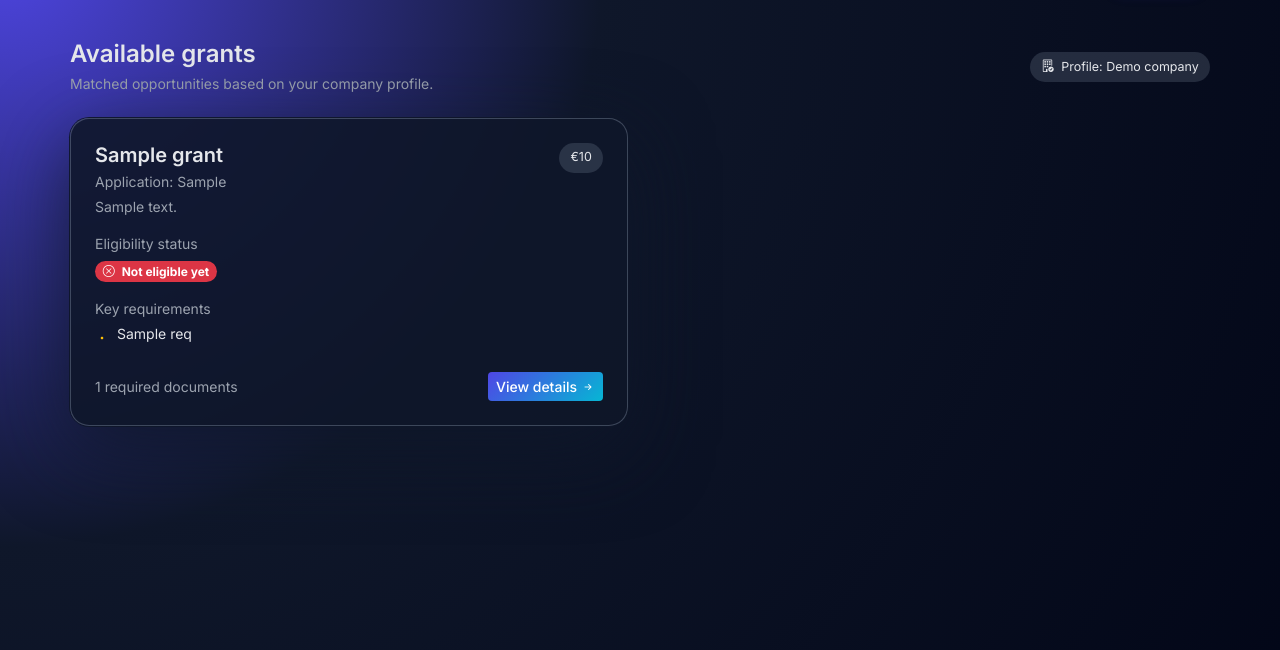
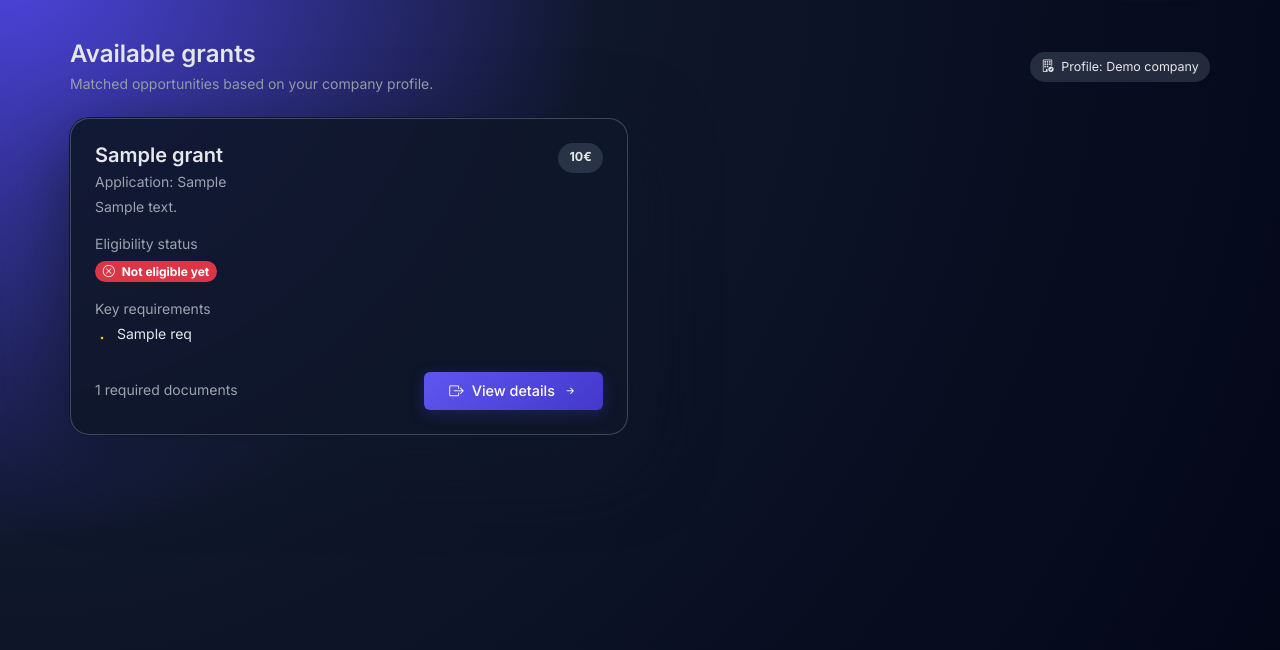
Before and after one commit to MihutMatei/AiGrant, a Flask app: template templates/grants.html in a window 1280 px wide. Shown: the part 57-707 px from the top of the page. Run offline with Flask 3, Linux system fonts and the light colour scheme; the template is opened without the code that fills it: most values are stand-ins (such as "Sample title", 1, 10 or a date in 2020).

Commit message:
Change grants page theme (#40)

```diff
--- a/templates/grants.html
+++ b/templates/grants.html
@@ -3,6 +3,51 @@
 {% block title %}Grants · aiGrant{% endblock %}
 
 {% block content %}
+
+<style>
+  .try-app-btn {
+    position: relative;
+    overflow: hidden;
+    border: none;
+    background: linear-gradient(135deg, #5e56f0, #4338ca);
+    box-shadow: 0 4px 15px rgba(67, 56, 202, 0.3);
+    text-decoration: none !important;   /* ← ADD THIS */
+  }
+
+  /* Hover: lift + glow + icon move */
+  .try-app-btn:hover {
+    transform: translateY(-3px);
+    box-shadow: 0 8px 25px rgba(67, 56, 202, 0.4);
+    background: linear-gradient(135deg, #6c63ff, #4c46c4);
+    text-decoration: none !important;   /* ← ADD THIS TOO */
+  }
+
+  .try-app-btn:hover i {
+    transform: translateX(4px);
+  }
+
+  /* Optional: subtle shine animation */
+  .try-app-btn::before {
+    content: '';
+    position: absolute;
+    top: 0; left: -100%;
+    width: 50%;
+    height: 100%;
+    background: linear-gradient(90deg, transparent, rgba(255,255,255,.2), transparent);
+    transition: 0.7s;
+  }
+
+  .try-app-btn:hover::before {
+    left: 100%;
+  }
+
+  /* Bullet-proof: remove underline from any child (span, etc.) */
+  .try-app-btn span,
+  .try-app-btn:hover span {
+    text-decoration: none !important;
+  }
+</style>
+
 <div class="d-flex justify-content-between flex-wrap align-items-center mb-4 gap-3">
   <div>
     <h2 class="h4 fw-semibold mb-1">Available grants</h2>
@@ -41,7 +86,7 @@
             <div class="text-end">
               <span class="badge-soft d-inline-block">
                 {% if grant.sum_eur %}
-                  €{{ "{:,.0f}".format(grant.sum_eur) }}
+                  <b>{{ "{:,.0f}".format(grant.sum_eur) }}€</b>
                 {% else %}
                   {{ grant.funding_raw }}
                 {% endif %}
@@ -84,11 +129,19 @@
         </div>
 
         <div class="mt-auto pt-2 d-flex justify-content-between align-items-center">
-          <div class="text-muted-soft small">
+          <div class="text-muted-soft small d-flex align-items-center" style="line-height: 1.2;">
             {{ grant.required_documents | length }} required documents
           </div>
           <a href="{{ url_for('grant_detail', grant_id=grant.id) }}"
-             class="btn btn-sm btn-primary d-flex align-items-center gap-1">
+            class="btn btn-primary d-inline-flex align-items-center gap-2 text-nowrap try-app-btn"
+            style="
+              font-size: 0.9rem;
+              padding: 0.5rem 1.6rem !important;
+              width: fit-content !important;
+              display: inline-flex !important;
+              transition: all 0.25s ease;
+            ">
+            <i class="bi bi-box-arrow-right"></i>
             <span>View details</span>
             <i class="bi bi-arrow-right-short"></i>
           </a>
```
